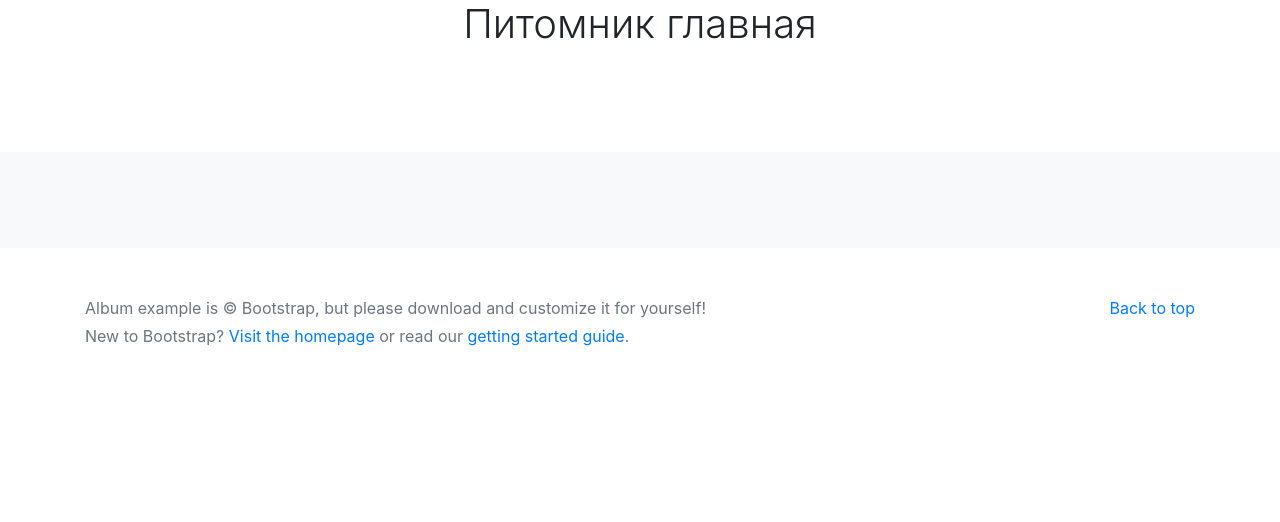
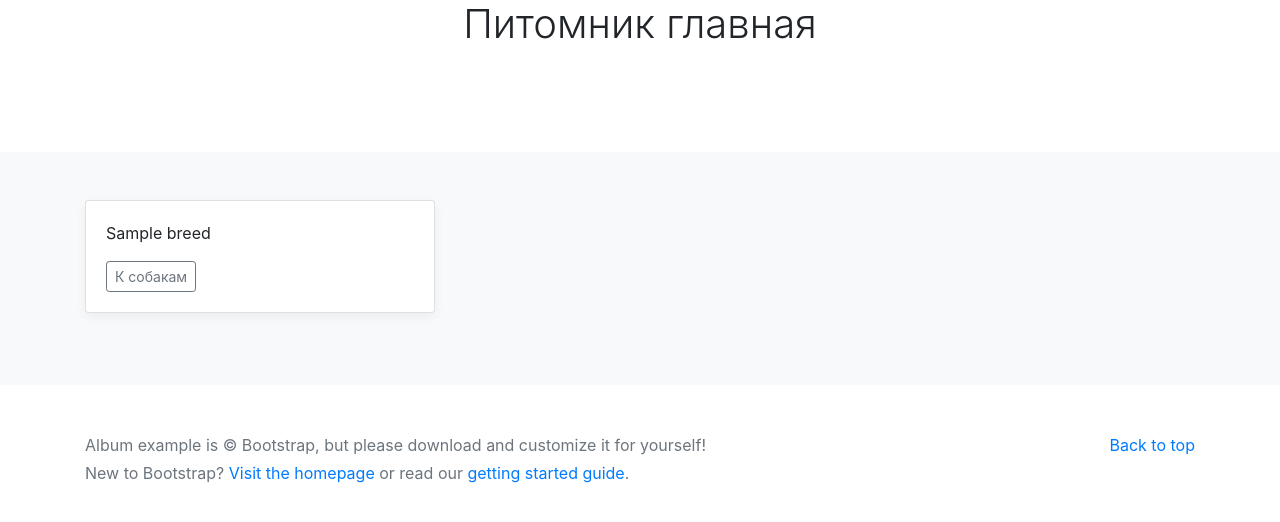
Before and after one commit to Neweri/DjangoprojectCBV, a Django app: page / in a window 1280 px wide. Shown: the part 152-674 px from the top of the page. Run offline with Django 5.2, Linux system fonts and the light colour scheme; tables that the repository leaves empty hold one stand-in row (values such as "Sample post"); some libraries are stand-ins or nearby versions.

Commit message:
- Добавлена часть шаблонов для уже написанных views

```diff
--- a/dogs/templates/dogs/breeds.html
+++ b/dogs/templates/dogs/breeds.html
@@ -1,4 +1,9 @@
 {% extends 'dogs/base.html' %}
 
 {% block content %}
+<div class="row">
+    {% for object in objects_list %}
+        {% include 'dogs/includes/inc_breed.html' with object=object %}
+    {% endfor %}
+</div>
 {% endblock %}
--- /dev/null
+++ b/dogs/templates/dogs/includes/inc_breed.html
@@ -0,0 +1,14 @@
+<div class="col-md-4">
+    <div class="card mb-4 box-shadow">
+        <div class="card-body">
+            <p class="card-text">{{ object }}</p>
+            <div class="d-flex-justify-content-between align-item-center">
+                <div class="btn-group">
+                    <a href="{% url 'dogs:breeds_dogs' object.pk %}" type="button"
+                       class="btn btn-sm btn-outline-secondary">К собакам</a>
+                </div>
+            </div>
+        </div>
+    </div>
+
+</div>
--- a/dogs/templates/dogs/index.html
+++ b/dogs/templates/dogs/index.html
@@ -1,4 +1,9 @@
 {% extends 'dogs/base.html' %}
 
 {% block content %}
+<div class="row">
+    {% for object in objects_list %}
+        {% include 'dogs/includes/inc_breed.html' with object=object %}
+    {% endfor %}
+</div>
 {% endblock %}
```
Also changed, not shown: dogs/templates/dogs/create.html (+19 -9 lines).
